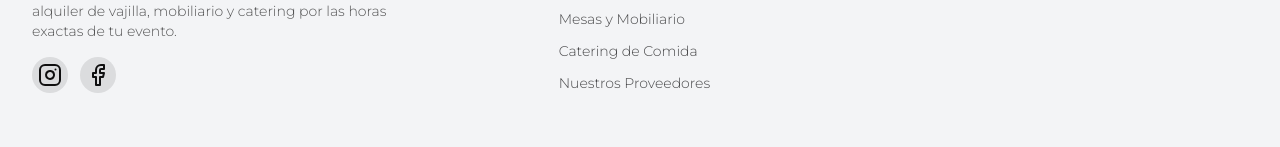
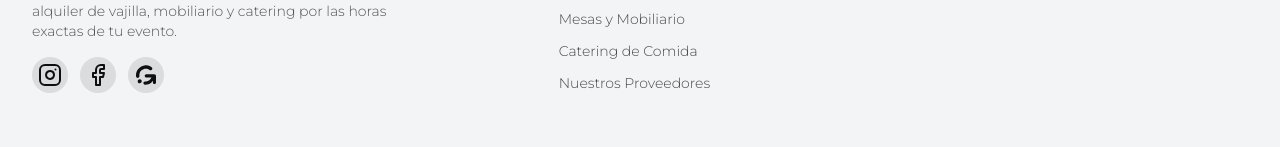
Before and after one commit to GestivaOne02/festa, a Next.js app: page / in a window 1280 px wide. Shown: the part 5122-5269 px from the top of the page. Built offline with nearby package versions, Linux system fonts and the light colour scheme; no server answers; the database is empty.

Commit message:
feat(footer): update social links with real URLs and add GestivaOne button with SVG icon

```diff
--- a/components/Footer.tsx
+++ b/components/Footer.tsx
@@ -27,7 +27,7 @@ export default function Footer() {
             </p>
             <div className="flex gap-3">
               <a
-                href="https://instagram.com"
+                href="https://www.instagram.com/fiestacelebracionylogistica?igsh=MWN5d25yMWo3ZzFiOQ=="
                 target="_blank"
                 rel="noreferrer"
                 className="w-9 h-9 bg-dark-bg/10 hover:bg-primary-gold text-dark-bg hover:text-white rounded-full flex items-center justify-center transition-colors"
@@ -36,13 +36,27 @@ export default function Footer() {
                 <Instagram className="w-4.5 h-4.5" />
               </a>
               <a
-                href="https://facebook.com"
+                href="https://www.facebook.com/share/1D43QAmUr2/?mibextid=wwXIfr"
                 target="_blank"
                 rel="noreferrer"
                 className="w-9 h-9 bg-dark-bg/10 hover:bg-primary-gold text-dark-bg hover:text-white rounded-full flex items-center justify-center transition-colors"
                 aria-label="Facebook de Fiesta"
               >
                 <Facebook className="w-4.5 h-4.5" />
+              </a>
+              <a
+                href="https://www.gestivaone.com"
+                target="_blank"
+                rel="noreferrer"
+                className="w-9 h-9 bg-dark-bg/10 hover:bg-[#7c3aee] text-dark-bg rounded-full flex items-center justify-center transition-colors p-2"
+                aria-label="GestivaOne"
+                title="GestivaOne"
+              >
+                <svg xmlns="http://www.w3.org/2000/svg" viewBox="0 0 267.49 259.62" className="w-full h-full" fill="currentColor">
+                  <path d="M205.88,163.76c-8.76,0-17.24-.03-25.72,0-13.89.07-27.78.23-41.67.26-11.68.03-21.43-9.19-22.13-20.8-.72-11.98,7.91-22.5,19.59-23.94,2.05-.25,4.1-.25,6.15-.25,33.74,0,67.47,0,101.21.02,13.74.01,24.13,10.28,24.15,23.97.04,29.36.03,58.71,0,88.07,0,9.44-6.01,17.45-14.79,19.97-8.54,2.44-17.87-1.06-22.76-8.64-2.41-3.73-3.3-7.88-3.15-12.32.22-6.22.33-12.44.47-18.67.02-1.02,0-2.04,0-3.57-.93,1.24-1.61,2.13-2.26,3.02-15.06,20.7-35.25,34.26-59.32,42.28-15.14,5.05-30.77,7.12-46.69,6.23-12.07-.67-21.12-10.67-20.66-22.27.48-12.37,10.44-21.97,22.77-21.7,9.35.2,18.62-.2,27.66-2.77,25.64-7.3,44.44-22.86,56.26-46.8.3-.6.52-1.24.89-2.12Z"/>
+                  <path d="M0,131.1c.51-28.99,9.51-55.09,27.25-78.02C49.13,24.78,77.72,7.39,113.11,1.69c26.48-4.26,51.9-.46,76.12,11.13,7,3.35,13.63,7.38,19.65,12.23,14.34,11.56,12.29,32.19-3.24,39.45-8.53,3.98-16.74,2.55-24.17-2.95-10.16-7.52-21.19-13.2-33.7-15.31-28.13-4.75-52.9,2.75-74.11,21.62-15.73,14-24.75,31.77-27.73,52.6-1.09,7.63-.94,15.29-.09,22.93,1.16,10.5-5.68,20.93-15.91,24.02-10.01,3.02-21.33-1.79-26.15-11.16-1.61-3.13-2.54-6.46-2.87-9.99-.46-5.04-.91-10.08-.91-15.17Z"/>
+                  <path d="M77.11,214.61c-1.21,15.51-14.09,27.24-28.65,26.22-15.53-1.09-26.83-13.91-26-28.84.89-16.06,14.21-27.46,30.07-26.03,14.8,1.34,25.24,14.39,24.58,28.64Z"/>
+                </svg>
               </a>
             </div>
           </div>
```
Also changed, not shown: public/GestivaOneIcon.svg (added).
